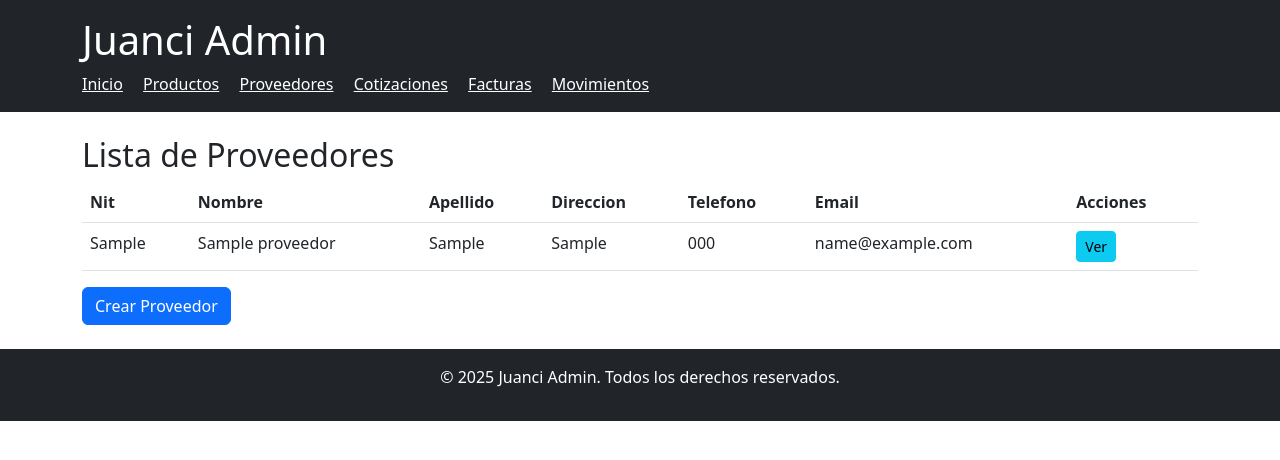
After one commit to EverDuvan/juanci, a Django app: page /proveedores/ in a window 1280 px wide. The commit adds this page. Shown: the top 460 px of the page. Run offline with Django 5.2, Linux system fonts and the light colour scheme; tables that the repository leaves empty hold one stand-in row (values such as "Sample post").

Commit message:
update proveedores

```diff
--- a/facturacion/forms.py
+++ b/facturacion/forms.py
@@ -1,12 +1,16 @@
 from django import forms
 from django.forms import inlineformset_factory
-from .models import DetalleCotizacion, DetalleFactura, Producto, Cotizacion, Factura, Movimiento
+from .models import DetalleCotizacion, DetalleFactura, Producto, Cotizacion, Factura, Movimiento, Proveedor
 
 class ProductoForm(forms.ModelForm):
     class Meta:
         model = Producto
         fields = '__all__'
 
+class ProveedorForm(forms.ModelForm):
+    class Meta:
+        model = Proveedor
+        fields = '__all__'
 
 class MovimientoForm(forms.ModelForm):
     class Meta:
--- a/facturacion/models.py
+++ b/facturacion/models.py
@@ -52,7 +52,7 @@ class Producto(models.Model):
     codigo = models.CharField(max_length=20, unique=True)
     nombre = models.CharField(max_length=100)
     descripcion = models.CharField(max_length=200)
-    categoria = models.CharField( max_length=1, choices=[('A', 'Perecederos'), ('B', 'Categoria B'), ('C', 'Categoria C'), ('D', 'Categoria D'), ('E', 'Categoria E')])
+    categoria = models.CharField( max_length=1, choices=[('A', 'Categoria A'), ('B', 'Categoria B'), ('C', 'Categoria C'), ('D', 'Categoria D'), ('E', 'Categoria E')])
     precio_compra = models.DecimalField(max_digits=10, decimal_places=2)
     iva = models.DecimalField(max_digits=2, decimal_places=0, default=19)  # IVA del 19% por defecto
     precio_venta_sin_iva = models.DecimalField(max_digits=10, decimal_places=2, verbose_name="Precio sin IVA")
--- a/facturacion/templates/facturacion/header.html
+++ b/facturacion/templates/facturacion/header.html
@@ -4,6 +4,7 @@
         <nav>
             <a href="{% url 'inicio' %}" class="text-white me-3">Inicio</a>
             <a href="{% url 'lista_productos' %}" class="text-white me-3">Productos</a>
+            <a href="{% url 'lista_proveedores' %}" class="text-white me-3">Proveedores</a>
             <a href="{% url 'lista_cotizaciones' %}" class="text-white me-3">Cotizaciones</a>
             <a href="{% url 'lista_facturas' %}" class="text-white me-3">Facturas</a>
             <a href="{% url 'lista_movimientos' %}" class="text-white me-3">Movimientos</a>
--- a/facturacion/templates/facturacion/inicio.html
+++ b/facturacion/templates/facturacion/inicio.html
@@ -8,6 +8,8 @@
 <ul>
     <li><a href="{% url 'lista_productos' %}">Ver productos</a></li>
     <li><a href="{% url 'crear_producto' %}">Crear producto</a></li>
+    <li><a href="{% url 'lista_proveedores' %}">Ver proveedores</a></li>
+    <li><a href="{% url 'crear_proveedor' %}">Crear proveedores</a></li>
     <li><a href="{% url 'lista_cotizaciones' %}">Ver cotizaciones</a></li>
     <li><a href="{% url 'crear_cotizacion' %}">Crear cotización</a></li>
     <li><a href="{% url 'lista_facturas' %}">Ver facturas</a></li>
--- /dev/null
+++ b/facturacion/templates/facturacion/lista_proveedores.html
@@ -0,0 +1,36 @@
+{% extends 'facturacion/base.html' %}
+
+{% block title %}Proveedores{% endblock %}
+
+{% block content %}
+<h2>Lista de Proveedores</h2>
+<table class="table">
+    <thead>
+        <tr>
+            <th>Nit</th>
+            <th>Nombre</th>
+            <th>Apellido</th>
+            <th>Direccion</th>
+            <th>Telefono</th>
+            <th>Email</th>
+            <th>Acciones</th>
+        </tr>
+    </thead>
+    <tbody>
+        {% for proveedor in proveedores %}
+        <tr>
+            <td>{{ proveedor.nit }}</td>
+            <td>{{ proveedor.nombre }}</td>
+            <td>{{ proveedor.apellido }}</td>
+            <td>{{ proveedor.direccion }}</td>
+            <td>{{ proveedor.telefono }}</td>
+            <td>{{ proveedor.email }}</td>
+            <td>
+                <a href="{% url 'detalle_proveedor' proveedor.pk %}" class="btn btn-info btn-sm">Ver</a>
+            </td>
+        </tr>
+        {% endfor %}
+    </tbody>
+</table>
+<a href="{% url 'crear_proveedor' %}" class="btn btn-primary">Crear Proveedor</a>
+{% endblock %}
--- a/facturacion/urls.py
+++ b/facturacion/urls.py
@@ -14,5 +14,8 @@ urlpatterns = [
     path('facturas/crear/', views.crear_factura, name='crear_factura'),
     path('movimientos/', views.lista_movimientos, name='lista_movimientos'),
     path('movimientos/crear/', views.crear_movimiento, name='crear_movimiento'),
+    path('proveedores/', views.lista_proveedores, name='lista_proveedores'),
+    path('proveedores/crear/', views.crear_proveedor, name='crear_proveedor'),
+    path('proveedores/<int:pk>/', views.detalle_proveedor, name='detalle_proveedor'),
     path('obtener-stock/<int:producto_id>/', views.obtener_stock, name='obtener_stock'),
 ]
--- a/facturacion/views.py
+++ b/facturacion/views.py
@@ -1,7 +1,7 @@
 from django.http import JsonResponse
 from django.shortcuts import render, get_object_or_404, redirect
-from .models import Producto, Cotizacion, Factura, Movimiento
-from .forms import DetalleCotizacionFormSet, DetalleFacturaFormSet, ProductoForm, CotizacionForm, FacturaForm, MovimientoForm
+from .models import Producto, Cotizacion, Factura, Movimiento, Proveedor
+from .forms import DetalleCotizacionFormSet, DetalleFacturaFormSet, ProductoForm, CotizacionForm, FacturaForm, MovimientoForm, ProveedorForm
 
 def inicio(request):
     return render(request, 'facturacion/inicio.html')
@@ -48,6 +48,10 @@ def crear_cotizacion(request):
         formset = DetalleCotizacionFormSet()
     return render(request, 'facturacion/crear_cotizacion.html', {'form': form, 'formset': formset})
 
+def detalle_cotizacion(request, pk):
+    cotizacion = get_object_or_404(Factura, pk=pk)
+    return render(request, 'facturacion/detalle_cotizacion.html', {'cotizacion': cotizacion})
+
 # Vistas para Factura
 def lista_facturas(request):
     facturas = Factura.objects.all()
@@ -56,10 +60,6 @@ def lista_facturas(request):
 def detalle_factura(request, pk):
     factura = get_object_or_404(Factura, pk=pk)
     return render(request, 'facturacion/detalle_factura.html', {'factura': factura})
-
-def detalle_cotizacion(request, pk):
-    cotizacion = get_object_or_404(Factura, pk=pk)
-    return render(request, 'facturacion/detalle_cotizacion.html', {'cotizacion': cotizacion})
 
 def crear_factura(request):
     if request.method == 'POST':
@@ -94,3 +94,36 @@ def crear_movimiento(request):
     else:
         form = MovimientoForm()
     return render(request, 'facturacion/crear_movimiento.html', {'form': form})
+
+def detalle_movimiento(request, pk):
+    movimiento = get_object_or_404(Movimiento, pk=pk)
+    return render(request, 'facturacion/detalle_movimiento.html', {'movimiento': movimiento})
+
+# Vistas para proveedores
+def lista_proveedores(request):
+    proveedores = Proveedor.objects.all().order_by('-id')
+    return render(request, 'facturacion/lista_proveedores.html', {
+        'proveedores': proveedores,
+        'titulo': 'Lista de Proveedores'
+    })
+
+def crear_proveedor(request):
+    if request.method == 'POST':
+        form = ProveedorForm(request.POST, request.FILES)
+        if form.is_valid():
+            form.save()
+            return redirect('lista_proveedores')
+    else:
+        form = ProveedorForm()
+
+    return render(request, 'facturacion/crear_proveedor.html', {
+        'form': form,
+        'titulo': 'Nuevo Proveedor'
+    })
+
+def detalle_proveedor(request, pk):
+    proveedor = get_object_or_404(Proveedor, pk=pk)
+    return render(request, 'facturacion/detalle_proveedor.html', {
+        'proveedor': proveedor,
+        'titulo': f'Detalle de {proveedor.nombre}'
+    })
```
Also changed, not shown: facturacion/templates/facturacion/crear_proveedor.html (added, +13 -0 lines), facturacion/templates/facturacion/detalle_proveedor.html (added, +13 -0 lines), facturacion/migrations/0002_producto_categoria_alter_cotizacion_observaciones_and_more.py (added).
